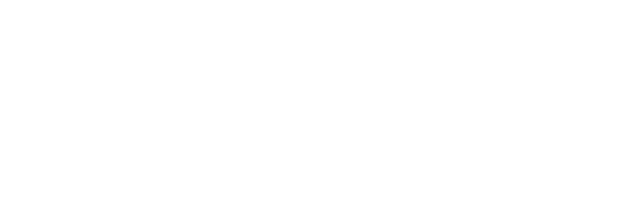
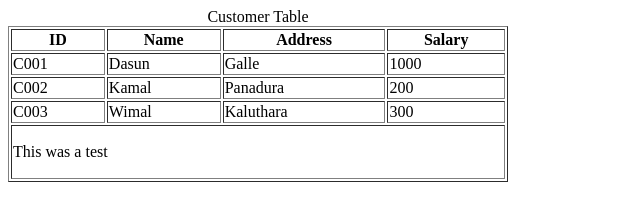
Before and after one commit to YasiruLak/HTML-Basic-Intro, a plain HTML site: page 01_HTML/table.html in a window 1280 px wide. Shown: the whole page, without its empty margins (0-640 px from the left). Drawn offline with Linux system fonts and the light colour scheme.

Commit message:
Table Content

```diff
--- a/01_HTML/table.html
+++ b/01_HTML/table.html
@@ -6,7 +6,54 @@
 </head>
 <body>
 
+<table  border="1" width="500">
+    <caption>Customer Table</caption>
+    <thead>
+    <tr>
+        <th>ID</th>
+        <th>Name</th>
+        <th>Address</th>
+        <th>Salary</th>
+    </tr>
+    </thead>
 
+    <tbody>
+    <tr>
+        <td>C001</td>
+        <td>Dasun</td>
+        <td>Galle</td>
+        <td>1000</td>
+    </tr>
+    <tr>
+        <td>C002</td>
+        <td>Kamal</td>
+        <td>Panadura</td>
+        <td>200</td>
+    </tr>
+    <tr>
+        <td>C003</td>
+        <td>Wimal</td>
+        <td>Kaluthara</td>
+        <td>300</td>
+    </tr>
+    </tbody>
+
+    <!--  <tfoot>
+        <tr>
+            <th>ID</th>
+            <th>Name</th>
+            <th>Address</th>
+            <th>Salary</th>
+        </tr>
+      </tfoot>-->
+    <tfoot>
+    <tr>
+        <td colspan="4">
+            <p>This was a test</p>
+        </td>
+    </tr>
+    </tfoot>
+</table>
 
 </body>
 </html>
```
